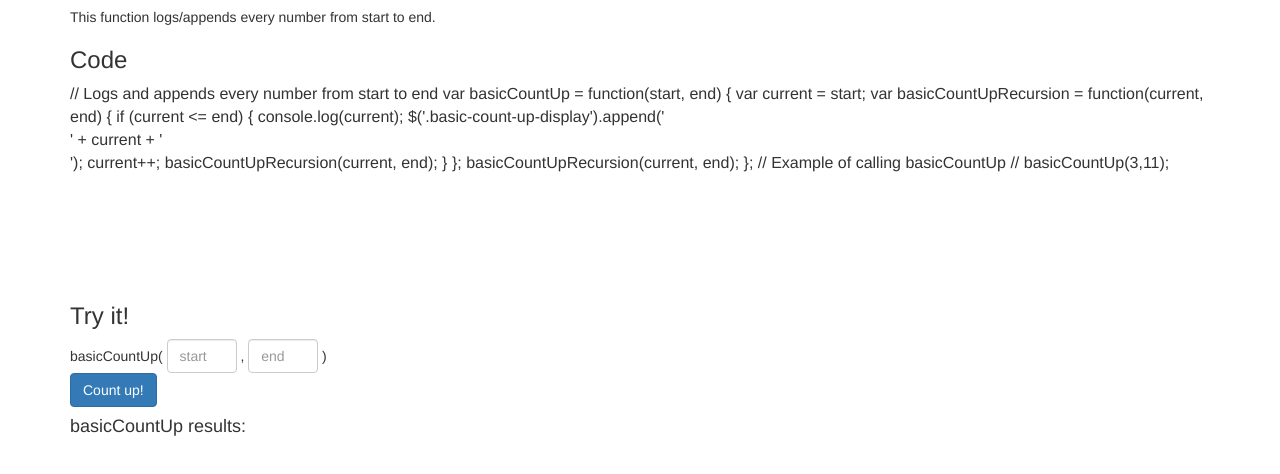
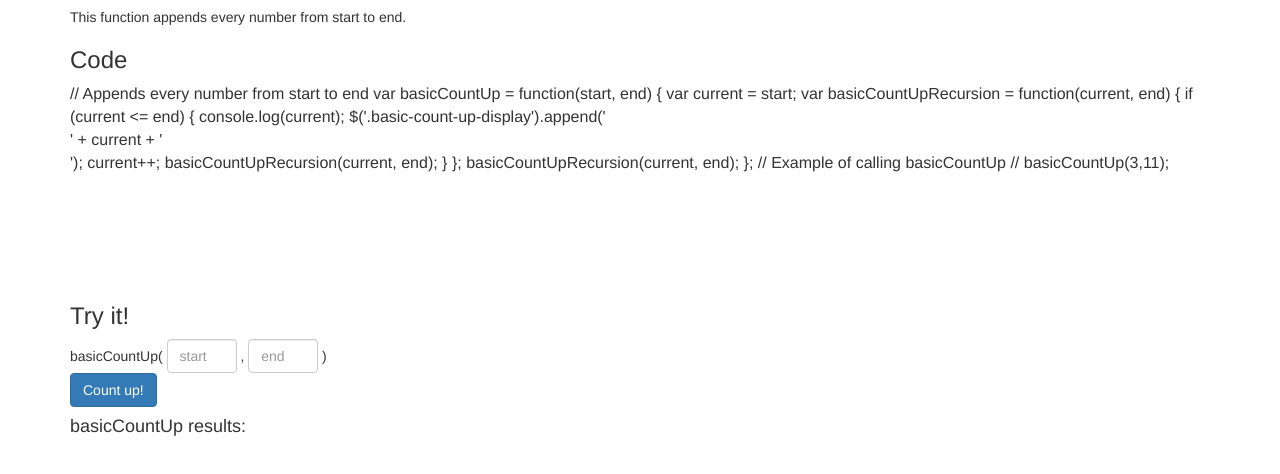
Before and after one commit to olinations/recursion-examples, a website: page index.html in a window 1280 px wide. Shown: the part 116-590 px from the top of the page. Drawn offline with nearby package versions, Linux system fonts and the light colour scheme.

Commit message:
fix some comments, just appends

```diff
--- a/basic-count-up.js
+++ b/basic-count-up.js
@@ -1,4 +1,4 @@
-// Logs and appends every number from start to end
+// Appends every number from start to end
 var basicCountUp = function(start, end) {
   var current = start;
   $('.basic-count-up-display').html('');
--- a/index.html
+++ b/index.html
@@ -11,10 +11,10 @@
     <h1>Recursion Examples</h1>
 
     <h2>Basic Count Up</h2>
-    <p>This function logs/appends every number from start to end.</p>
+    <p>This function appends every number from start to end.</p>
 
     <h3>Code</h3>
-    <div id="editor-basic-count-up">// Logs and appends every number from start to end
+    <div id="editor-basic-count-up">// Appends every number from start to end
 var basicCountUp = function(start, end) {
 
   var current = start;
```
